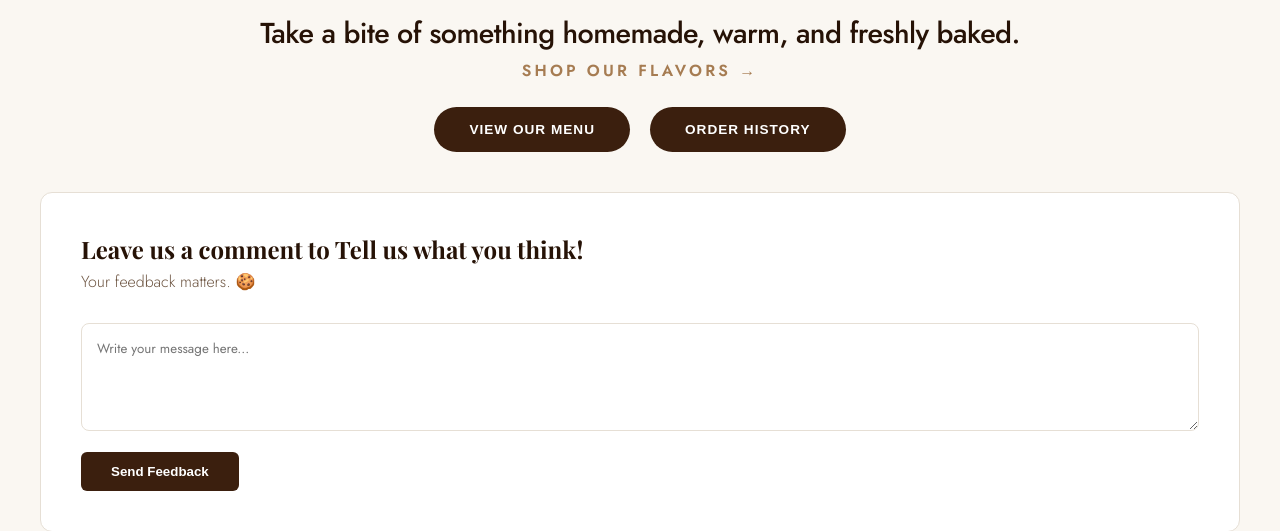
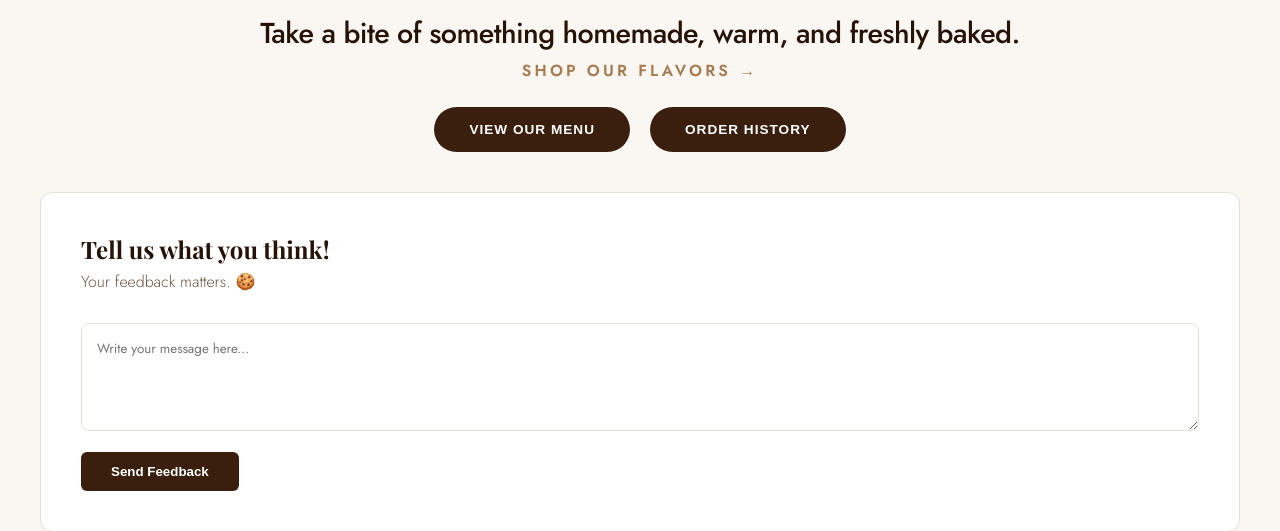
Before and after one commit to yorudes1/Briella-s-Cookies, a Flask app: page /shop in a window 1280 px wide. Shown: the part 874-1405 px from the top of the page. Run offline with Flask 3, Linux system fonts and the light colour scheme; the visitor is signed in with stand-in values (Sample User, id 1); data that the repository does not hold is empty; some web fonts are replaced.

Commit message:
Update shop.html

```diff
--- a/briellas_cookies/briellas_cookies/templates/shop.html
+++ b/briellas_cookies/briellas_cookies/templates/shop.html
@@ -194,7 +194,7 @@
     <input type="text" id="cookieSearch" class="search-input" placeholder="Search for your favorite cookie flavor...">
 
     <div class="product-dropdown-wrapper">
-      <button class="dropdown-btn" onclick="toggleDropdown()">🧺 ▼</button>
+      <button class="dropdown-btn" onclick="toggleDropdown()">🧺</button>
       <div id="productDropdown" class="dropdown-content">
         {% for id, cookie in cookies.items() %}
         <a onclick="scrollToCookie('cookie-{{ id }}')">{{ cookie.name }}</a>
@@ -225,7 +225,7 @@
 </div>
 
 <section class="feedback-section">
-  <h2>Leave us a comment to Tell us what you think!</h2>
+  <h2>Tell us what you think!</h2>
   <p class="feedback-subtitle">Your feedback matters. 🍪</p>
   <form action="{{ url_for('submit_feedback') }}" method="POST">
       <textarea name="message" rows="4" class="feedback-textarea" placeholder="Write your message here..." required></textarea>
```
